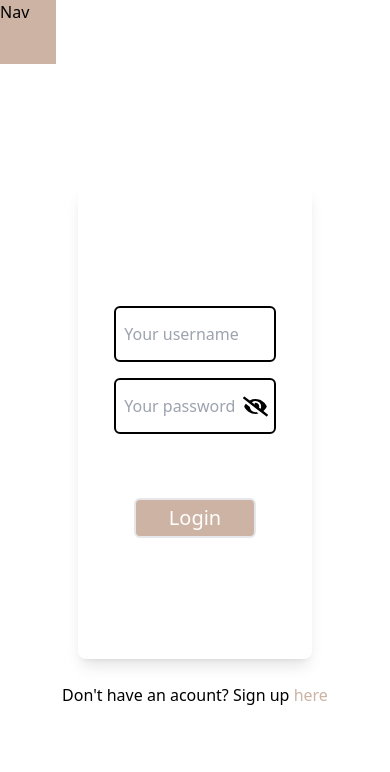
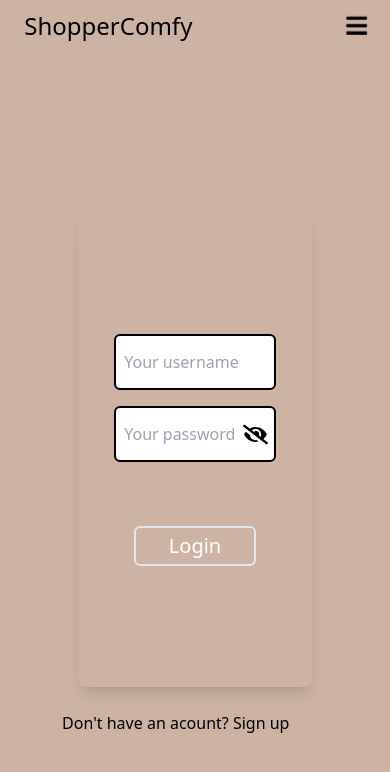
Before and after one commit to tee4tao/ShopperComfy, a React (Vite) app: page / in a window 390 px wide. Shown: the top 772 px of the page. Built offline with nearby package versions, Linux system fonts and the light colour scheme.

Commit message:
working on the nav page

```diff
--- a/src/Home.jsx
+++ b/src/Home.jsx
@@ -1,7 +1,7 @@
 import React from "react";
 
 const Home = () => {
-  return <div>Home</div>;
+  return <main className="min-h-screen bg-red-500 w-screen"></main>;
 };
 
 export default Home;
--- a/src/Nav.jsx
+++ b/src/Nav.jsx
@@ -1,10 +1,29 @@
 import React from "react";
-import { Outlet } from "react-router-dom";
+import { Outlet, Link } from "react-router-dom";
+import { FaBars } from "react-icons/fa";
 
 const Nav = () => {
   return (
-    <main className="fixed top-0 w-14 h-16 bg-Dark-nude">
-      <div>Nav</div>
+    <main className="fixed top-0 w-screen bg-Dark-nude">
+      <nav className="w-full flex justify-center items-center">
+        <div className="nav-center flex flex-col justify-between items-center w-11/12">
+          <div className="nav-header flex justify-between items-center w-full p-2">
+            <Link to={"home"} className="nav-logo">
+              ShopperComfy
+            </Link>
+            <button className="toggle-btn md:hidden">
+              <FaBars />
+            </button>
+          </div>
+          <div className="links-container h-0 overflow-hidden ease-linear duration-300">
+            <div className="links">
+              <Link to={"home"}>Home</Link>
+            </div>
+            <div>Category</div>
+            <div>Account</div>
+          </div>
+        </div>
+      </nav>
       <Outlet />
     </main>
   );
--- a/src/index.css
+++ b/src/index.css
@@ -6,6 +6,29 @@
   box-sizing: border-box;
   margin: 0;
   padding: 0;
+}
+.nav-logo {
+  font-size: clamp(1.5rem, 2vw, 2.5rem);
+}
+.toggle-btn {
+  font-size: 1.2rem;
+  cursor: pointer;
+  transition: all 0.3s ease-in-out;
+  animation-name: bounce;
+  animation-duration: 2s;
+  animation-timing-function: ease-in-out;
+  animation-iteration-count: infinite;
+}
+@keyframes bounce {
+  0% {
+    transform: scale(1.5);
+  }
+  50% {
+    transform: scale(1);
+  }
+  100% {
+    transform: scale(1.5);
+  }
 }
 .danger {
   background-color: #e74c3c;
```
